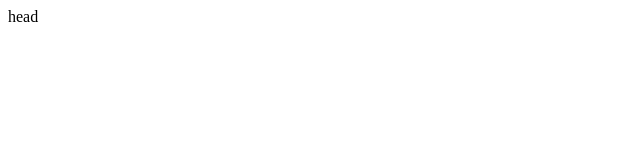
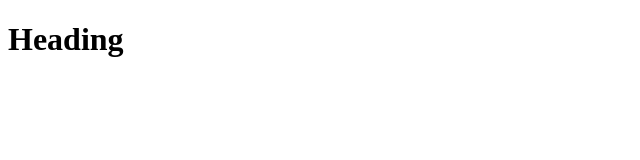
Before and after one commit to JOSU9435/gitDemo, a plain HTML site: page index.html in a window 1280 px wide. Shown: the whole page, without its empty margins (0-640 px from the left). Drawn offline with Linux system fonts and the light colour scheme.

Commit message:
2nd commit

```diff
--- a/index.html
+++ b/index.html
@@ -7,7 +7,7 @@
 
 <body>
 
-    <header>head</header>
+    <h1>Heading</h1>
 </body>
 
 </html>
```
